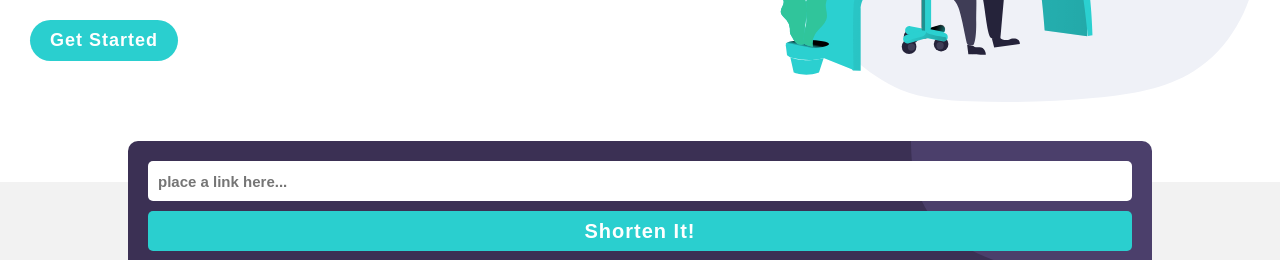
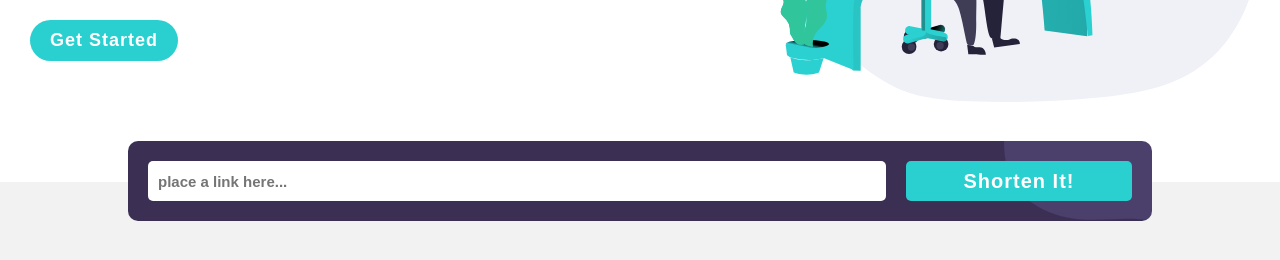
Before and after one commit to ElaasriTarik/shorten-links-API, a plain HTML site: page url-shortening-api-master/index.html in a window 1280 px wide. Shown: the part 285-545 px from the top of the page. Drawn offline with Linux system fonts and the light colour scheme.

Commit message:
Update style.css

```diff
--- a/url-shortening-api-master/style.css
+++ b/url-shortening-api-master/style.css
@@ -453,4 +453,14 @@ justify-content: space-between;
  .boosterLinks {
    background-image: url('images/bg-boost-desktop.svg');
  }
+ .userSpace {
+    width: 100%;
+   flex-direction: row;
+   justify-content: space-between;
+   gap: 20px;
+   align-items: center;
+ }
+ .inputSpace {
+   min-width: 75%;
+ }
 }
```
